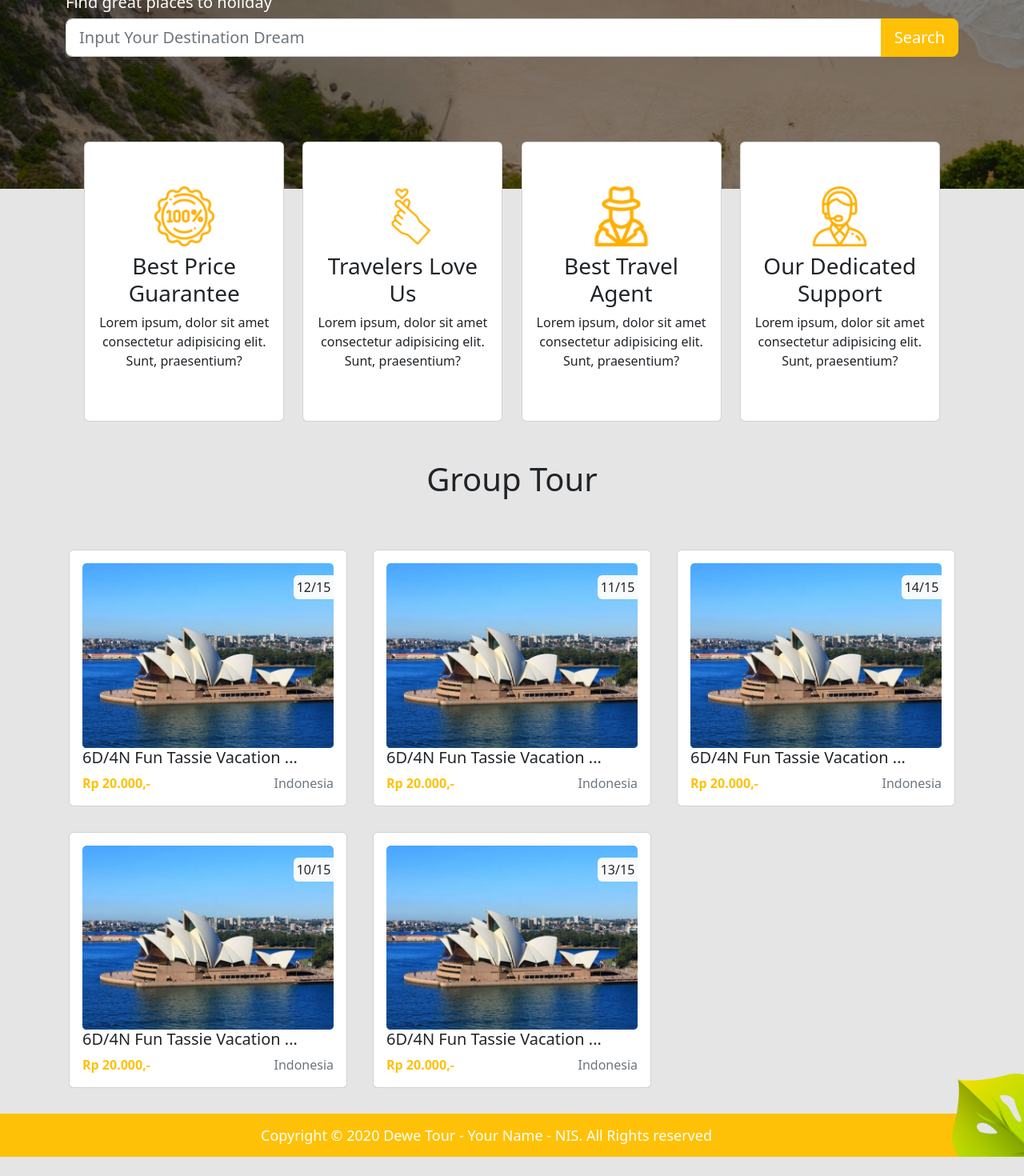
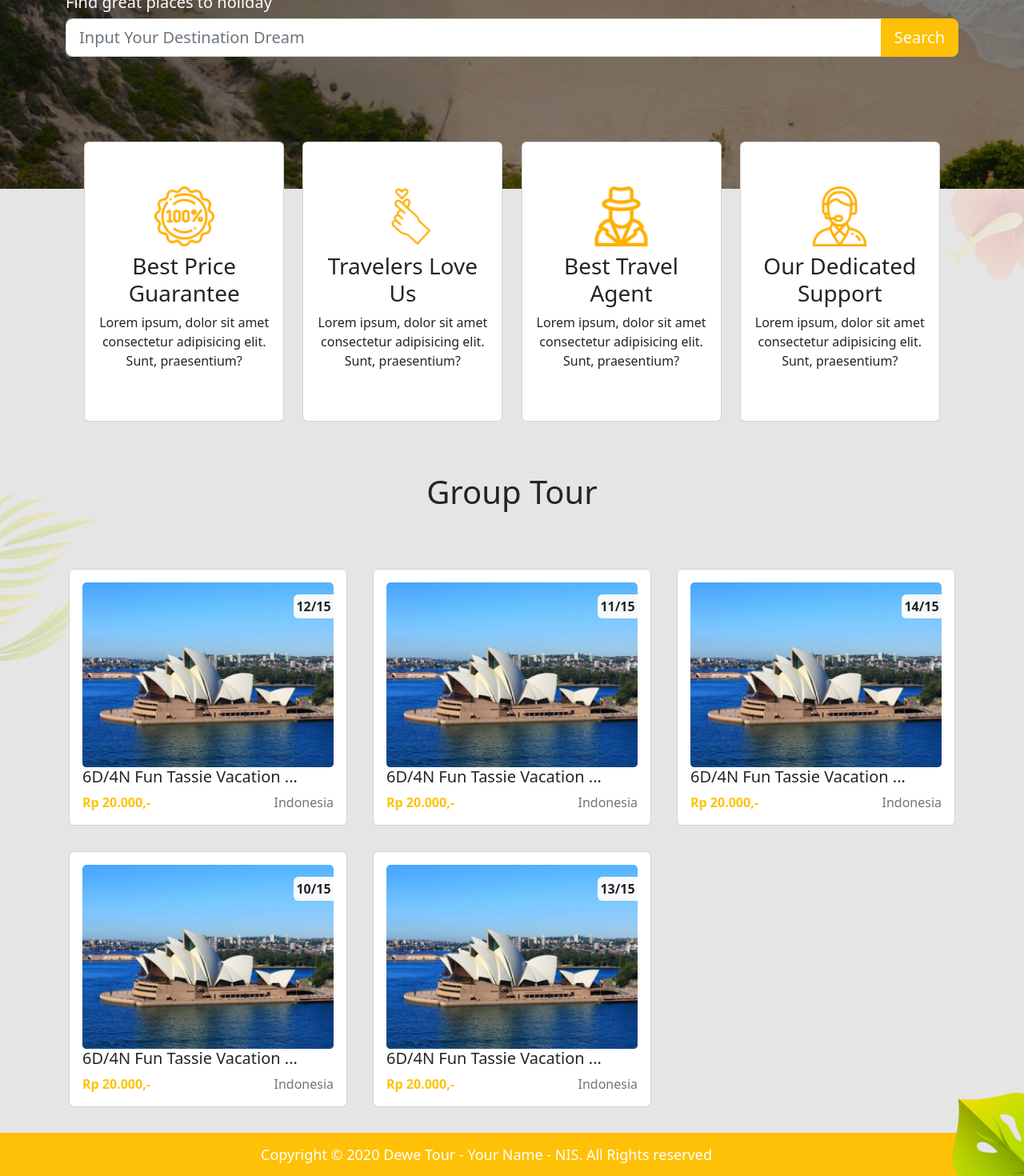
Before and after one commit to diks-diks/bagibagi_task_fe, a React (Create React App) app: page / in a window 1280 px wide. Shown: the part 514-1984 px from the top of the page at 80% size. Before the commit the page ends 1960 px from the top, so only its background shows below. Built offline with nearby package versions, Linux system fonts and the light colour scheme.

Commit message:
refactor header and content

```diff
--- a/src/component/Content.js
+++ b/src/component/Content.js
@@ -4,11 +4,23 @@
   return (
     <main
       style={{ backgroundColor: "#E5E5E5", marginBottom: 54 }}
-      className="py-3"
+      className="py-3 position-relative"
     >
+      <img
+        src="./img/hibiscus.png"
+        alt="Bunga"
+        style={{ top: -75 }}
+        className="position-absolute end-0"
+      />
+      <img
+        src="./img/palm.png"
+        alt="Rumput"
+        style={{ top: "30%" }}
+        className="position-absolute start-0"
+      />
       <Container className="d-flex flex-row justify-content-evenly">
         <Card
-          style={{ marginTop: -75, height: 350, width: 250 }}
+          style={{ marginTop: -75, height: 350, width: 250, zIndex: 2 }}
           className="d-flex flex-column justify-content-center p-3"
         >
           <img
@@ -24,7 +36,7 @@
           </p>
         </Card>
         <Card
-          style={{ marginTop: -75, height: 350, width: 250 }}
+          style={{ marginTop: -75, height: 350, width: 250, zIndex: 2 }}
           className="d-flex flex-column justify-content-center p-3"
         >
           <img
@@ -40,7 +52,7 @@
           </p>
         </Card>
         <Card
-          style={{ marginTop: -75, height: 350, width: 250 }}
+          style={{ marginTop: -75, height: 350, width: 250, zIndex: 2 }}
           className="d-flex flex-column justify-content-center p-3"
         >
           <img
@@ -56,7 +68,7 @@
           </p>
         </Card>
         <Card
-          style={{ marginTop: -75, height: 350, width: 250 }}
+          style={{ marginTop: -75, height: 350, width: 250, zIndex: 2 }}
           className="d-flex flex-column justify-content-center p-3"
         >
           <img
@@ -73,7 +85,7 @@
         </Card>
       </Container>
       <Container>
-        <h1 className="text-center my-5">Group Tour</h1>
+        <h1 className="text-center mt-3 py-5">Group Tour</h1>
         <Row>
           <Col lg={4} className="p-3">
             <Card className="d-flex flex-column justify-content-center p-3">
@@ -87,7 +99,7 @@
                   style={{ width: 50, height: 30, top: 15 }}
                   className="bg-light position-absolute end-0 text-center d-flex flex-column justify-content-center rounded-start"
                 >
-                  <p className="m-0">12/15</p>
+                  <p className="m-0 fw-bolder">12/15</p>
                 </div>
               </div>
               <Card.Body className="p-0">
@@ -111,7 +123,7 @@
                   style={{ width: 50, height: 30, top: 15 }}
                   className="bg-light position-absolute end-0 text-center d-flex flex-column justify-content-center rounded-start"
                 >
-                  <p className="m-0">11/15</p>
+                  <p className="m-0 fw-bolder">11/15</p>
                 </div>
               </div>
               <Card.Body className="p-0">
@@ -135,7 +147,7 @@
                   style={{ width: 50, height: 30, top: 15 }}
                   className="bg-light position-absolute end-0 text-center d-flex flex-column justify-content-center rounded-start"
                 >
-                  <p className="m-0">14/15</p>
+                  <p className="m-0 fw-bolder">14/15</p>
                 </div>
               </div>
               <Card.Body className="p-0">
@@ -159,7 +171,7 @@
                   style={{ width: 50, height: 30, top: 15 }}
                   className="bg-light position-absolute end-0 text-center d-flex flex-column justify-content-center rounded-start"
                 >
-                  <p className="m-0">10/15</p>
+                  <p className="m-0 fw-bolder">10/15</p>
                 </div>
               </div>
               <Card.Body className="p-0">
@@ -183,7 +195,7 @@
                   style={{ width: 50, height: 30, top: 15 }}
                   className="bg-light position-absolute end-0 text-center d-flex flex-column justify-content-center rounded-start"
                 >
-                  <p className="m-0">13/15</p>
+                  <p className="m-0 fw-bolder">13/15</p>
                 </div>
               </div>
               <Card.Body className="p-0">
--- a/src/component/Header.js
+++ b/src/component/Header.js
@@ -8,6 +8,7 @@
         backgroundImage: `url(${"./img/bg-header.png"})`,
         backgroundSize: "cover",
         position: "relative",
+        zIndex:1
       }}
       className="w-100"
     >
```
Also changed, not shown: public/img/hibiscus.png (added), public/img/palm.png (added).
